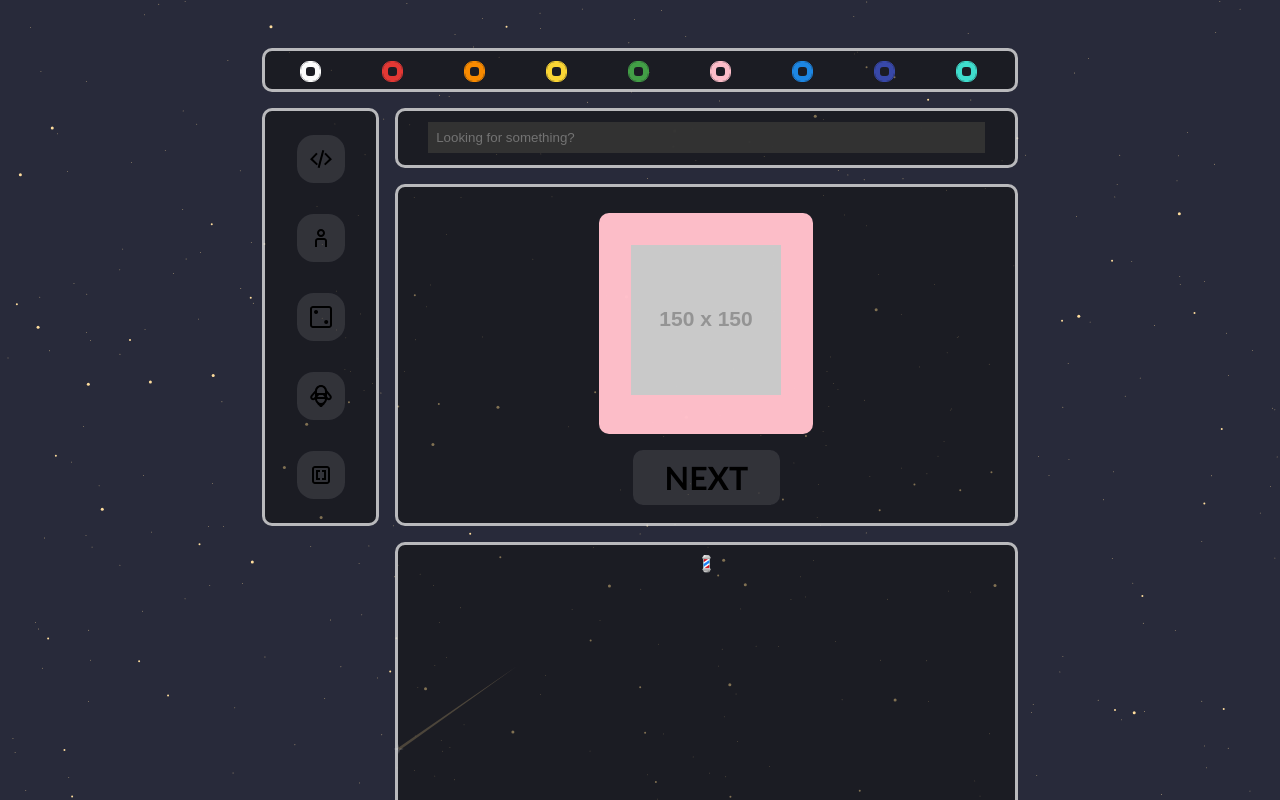
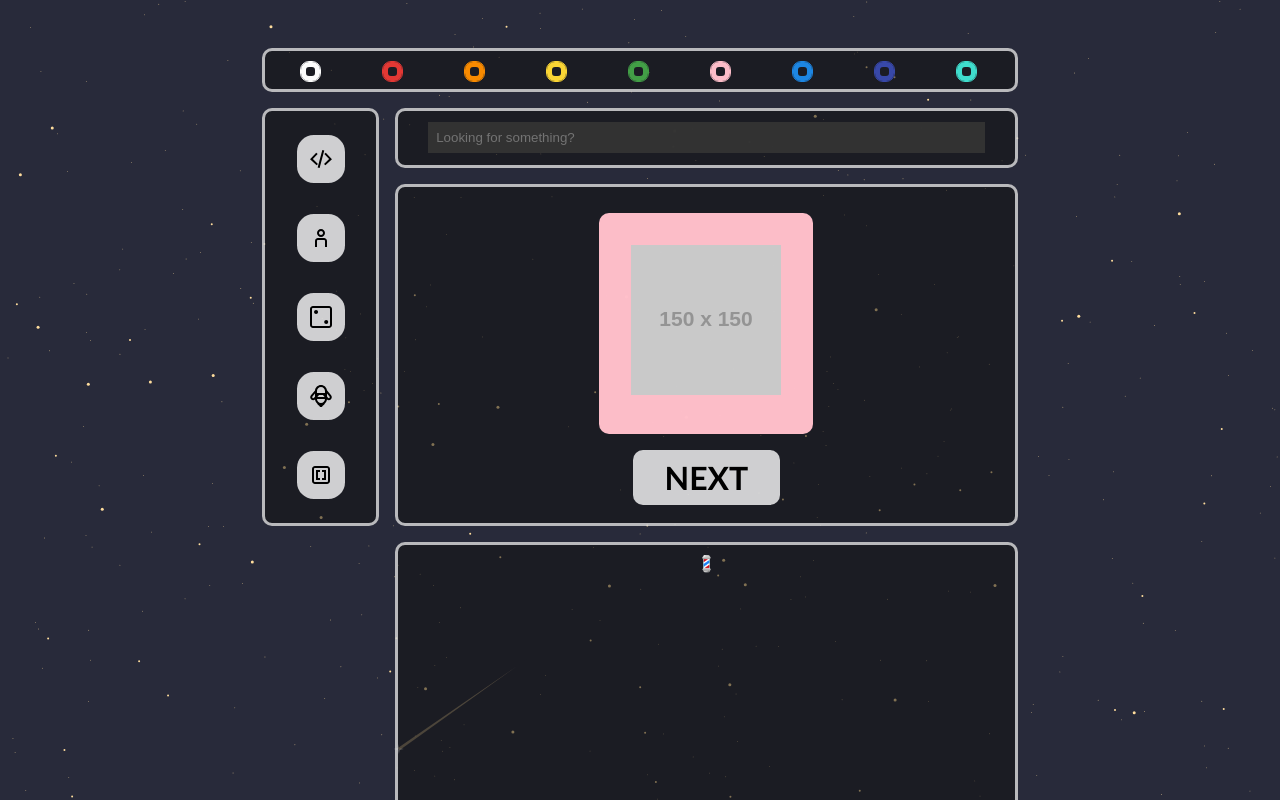
Before and after one commit to JoelNymark/JoelNymarkPortfolio, a plain HTML site: page index.html in a window 1280 px wide. Shown: the top 800 px of the page. Drawn offline with Linux system fonts and the light colour scheme; placeholder pictures from the web are drawn by us.

Commit message:
better visualization opacity

```diff
--- a/style.css
+++ b/style.css
@@ -143,7 +143,7 @@ html[data-theme='white'] {
   height: 3rem;
   border: none;
   border-radius: 50%;
-  background-color: rgba(var(--theme-color), 0.1);
+  background-color: rgba(var(--theme-color), 0.8);
   transition: .2s;
 }
 
@@ -157,7 +157,7 @@ html[data-theme='white'] {
   width: 3rem;
   height: 3rem;
   transition: .2s;
-  background-color: rgba(var(--theme-color), 0.1);
+  background-color: rgba(var(--theme-color), 0.8);
 }
 
 .sidebar-button:hover {
@@ -318,7 +318,7 @@ html[data-theme='white'] {
 }
 .carousel page label {
   cursor: pointer;
-  background: rgba(var(--theme-color), 0.1);
+  background: rgba(var(--theme-color), 0.8);
   border-radius: 10px;
   padding: .5rem 1em;
 }
```
